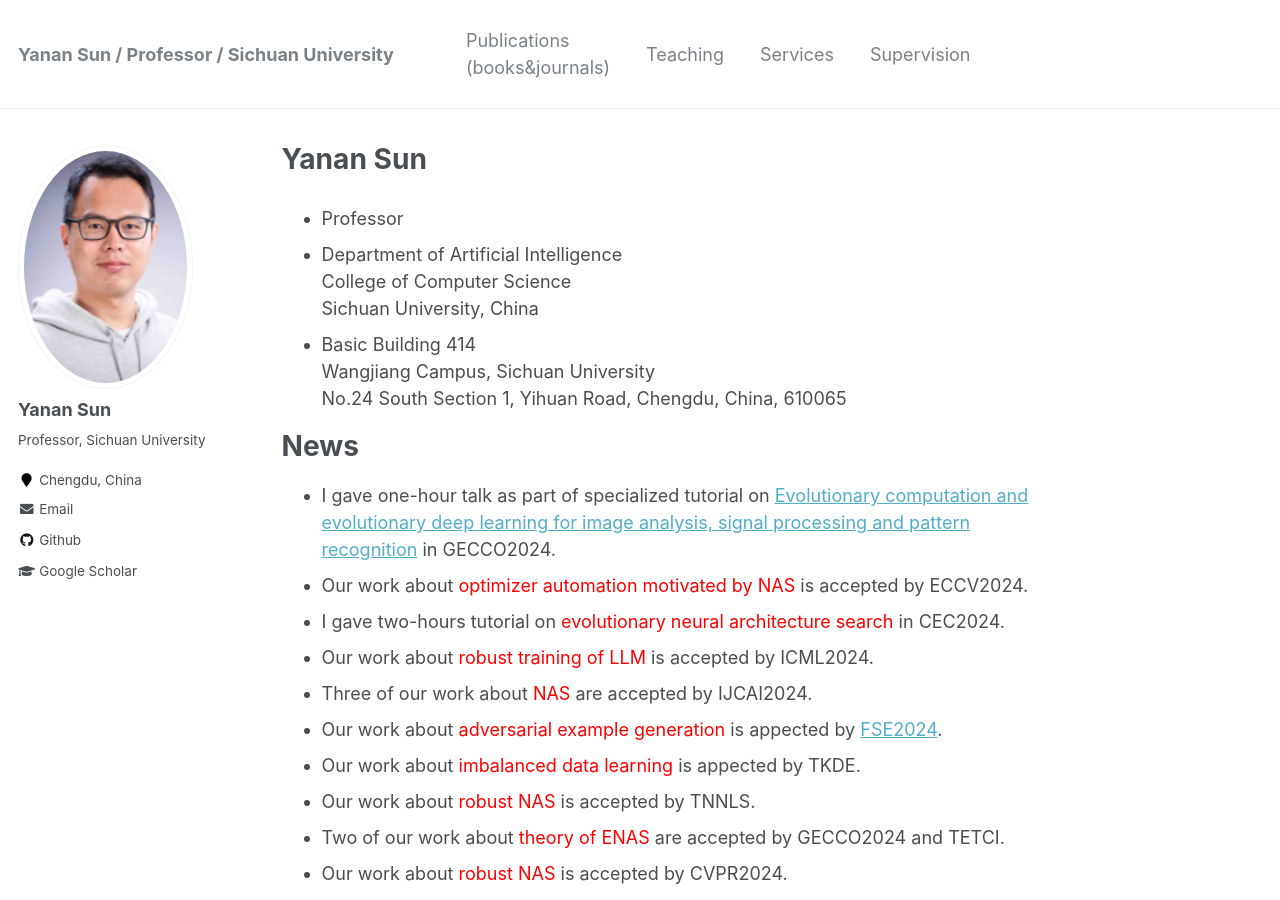
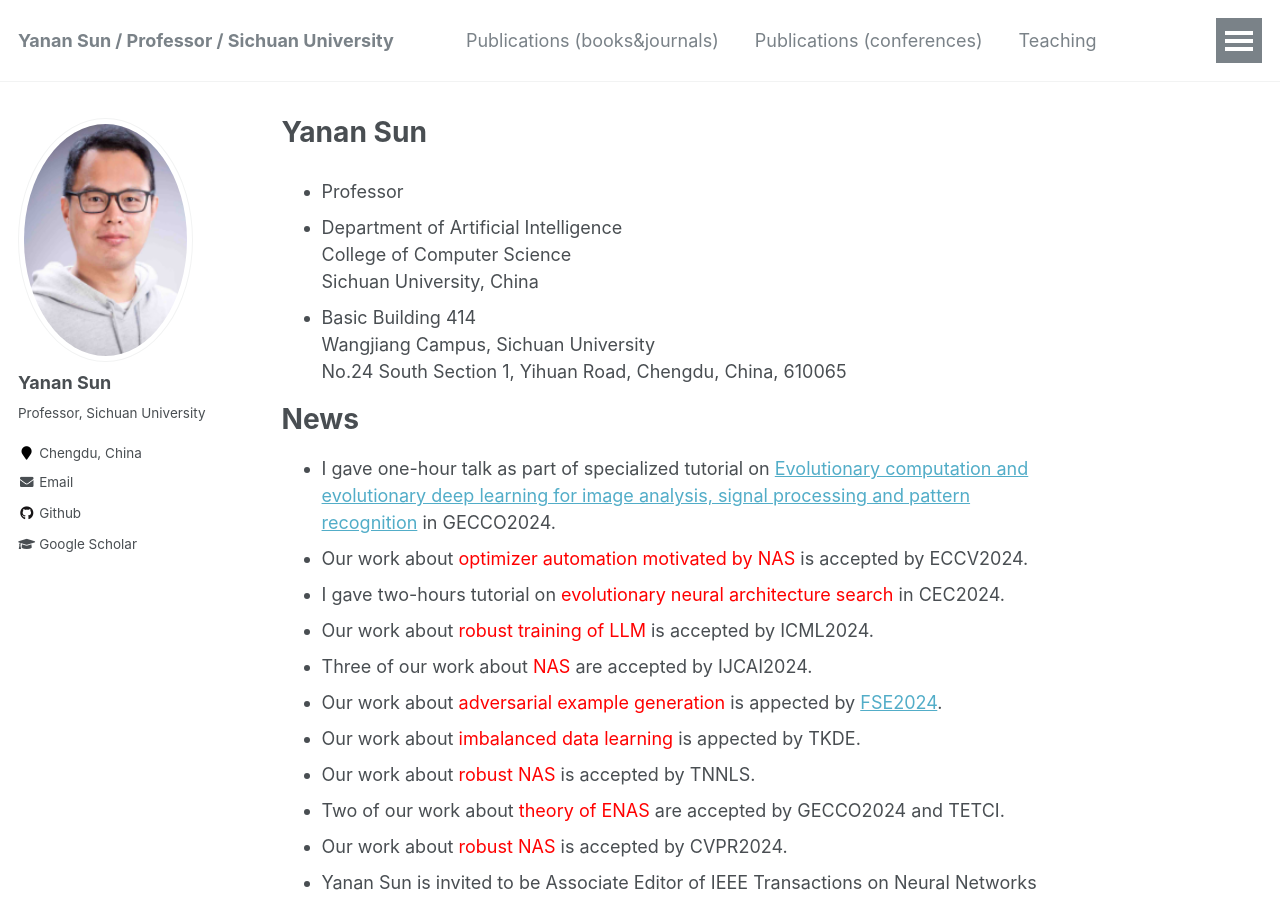
Before and after one commit to yn-sun/yn-sun.github.io, a Jekyll site: the page built from _pages/about.md, in a window 1280 px wide and 900 px high. Built offline with Jekyll 4.4.1, drawn with Linux system fonts in a browser that asks for light colours; comment, search, counter and statistics services are not loaded.

Commit message:
Update navigation.yml

```diff
--- a/_data/navigation.yml
+++ b/_data/navigation.yml
@@ -1,7 +1,10 @@
 # main links links
 main:
-  - title: "Publications<br/>(books&journals)"
+  - title: "Publications (books&journals)"
     url: /publications/
+
+  - title: "Publications (conferences)"
+    url: /publications-c/
 
   #- title: "Grants&Awards"
   #  url: /grants&awards/
```
